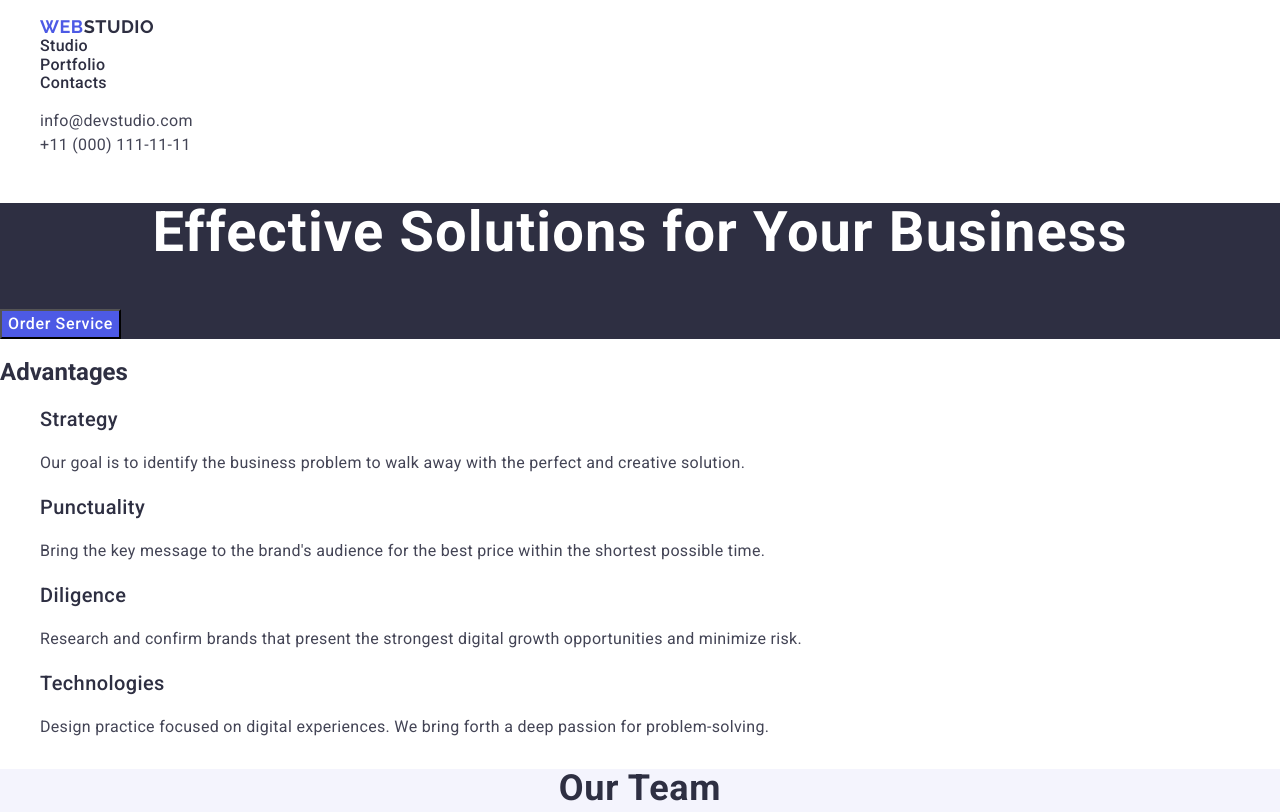
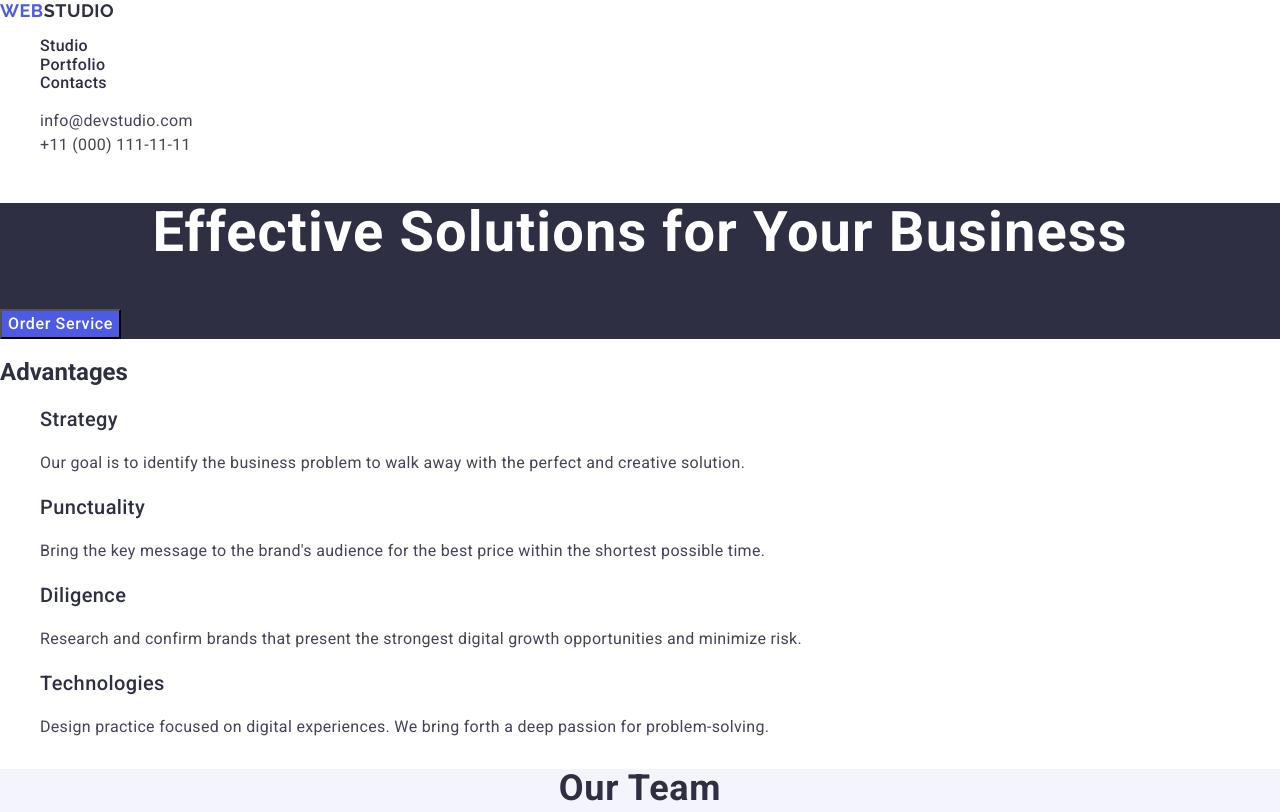
Before and after one commit to anasstasiia-martyniuk/goit-markup-hw-02, a plain HTML site: page index.html in a window 1280 px wide. Shown: the top 812 px of the page. Drawn offline with nearby package versions, Linux system fonts and the light colour scheme.

Commit message:
problem-fixed

```diff
--- a/index.html
+++ b/index.html
@@ -19,13 +19,11 @@
   <body>
     <header class="menu">
       <nav>
+        <a href="./index.html" class="logo">
+          Web<span class="logo-second-part">Studio</span>
+        </a>
         <ul>
-          <li>
-            <a href="./index.html" class="logo">
-              Web<span class="logo-second-part">Studio</span>
-            </a>
-          </li>
-          <li><a href="" class="menu-list-item">Studio</a></li>
+          <li><a href="./index.html" class="menu-list-item">Studio</a></li>
           <li><a href="" class="menu-list-item">Portfolio</a></li>
           <li><a href="" class="menu-list-item">Contacts</a></li>
         </ul>
```
